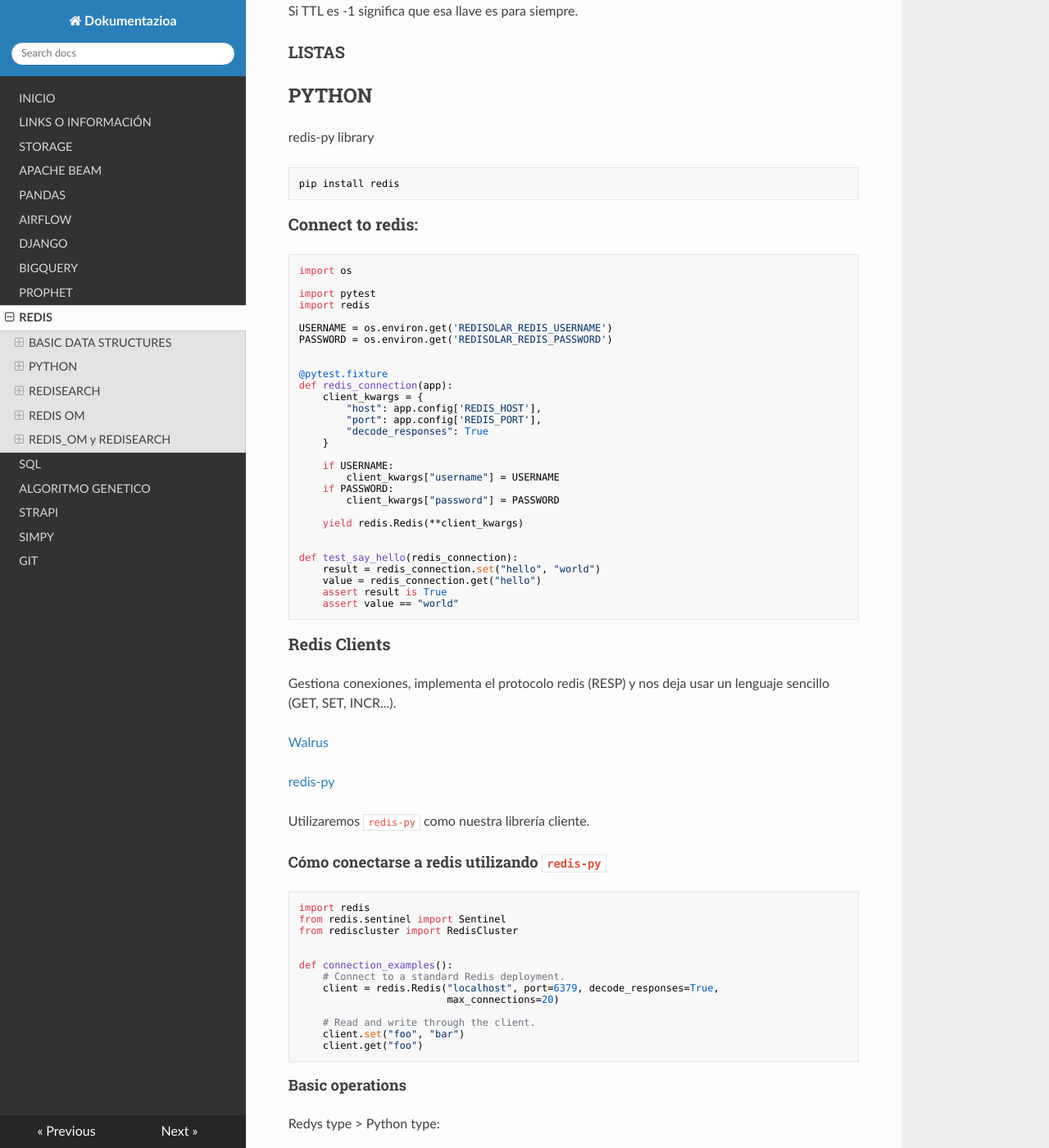
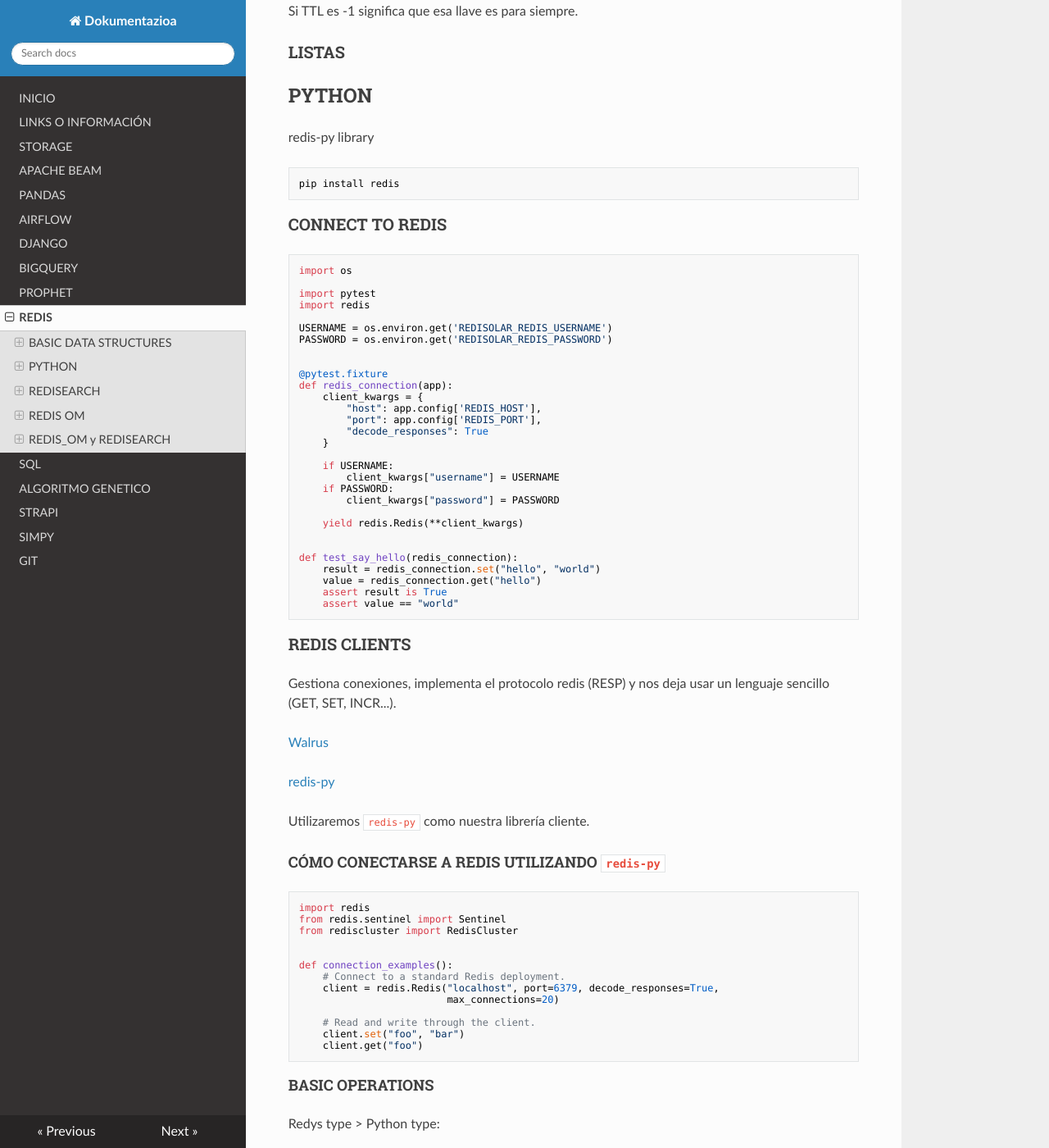
Before and after one commit to lierniortize/help_docs, an MkDocs documentation site: the page built from docs/redis.md, in a window 1280 px wide and 1400 px high, scrolled down 3173 px. Shown: the whole window at 82% size. Built offline with MkDocs 1.6.1, drawn with Linux system fonts in a browser that asks for light colours; nearby versions of some CDN libraries; some of the changed text lies outside the part shown.

Commit message:
Completar doc

````diff
--- a/docs/redis.md
+++ b/docs/redis.md
@@ -7,7 +7,7 @@
 
 ## BASIC DATA STRUCTURES
 
-### Keys and Expiration
+### KEYS AND EXPIRATION
 
 [Documentation](https://redis.io/commands#generic)
 
@@ -83,7 +83,7 @@ scan 1229 MATCH customer:1* => 1) 0
 Cuando aparece 0 significa que no hay nada más sobre lo que iterar.
 ...
 
-### Borrar llaves
+### BORRAR LLAVES
 
 ### `DEL`
 Para borrar una llave y el valor asociado a ella o desvincular su llave con el valor.
@@ -147,7 +147,7 @@ redis-py library
 ```
 pip install redis
 ```
-### Connect to redis:
+### CONNECT TO REDIS
 
 ```
 import os
@@ -182,7 +182,7 @@ def test_say_hello(redis_connection):
     assert value == "world"
 ```
 
-### Redis Clients
+### REDIS CLIENTS
 
 Gestiona conexiones, implementa el protocolo redis (RESP) y nos deja usar un lenguaje sencillo (GET, SET, INCR...).
 
@@ -192,7 +192,7 @@ Gestiona conexiones, implementa el protocolo redis (RESP) y nos deja usar un len
 
 Utilizaremos `redis-py` como nuestra librería cliente.
 
-#### Cómo conectarse a redis utilizando `redis-py`
+#### CÓMO CONECTARSE A REDIS UTILIZANDO `redis-py`
 
 ```
 import redis
@@ -210,7 +210,7 @@ def connection_examples():
     client.get("foo")
 ```
 
-#### Basic operations
+#### BASIC OPERATIONS
 
 Redys type > Python type:
 
@@ -428,7 +428,7 @@ res = client.search(q)
 EJEMPLO:
 Vamos a montar un refugio de animales y tenemos un csv con los siguientes campos: `name, species, age, weight, sex, fee, children, other_animals, description`.
 
-#### Creamos un Redis Model en OM:
+#### CREAMOS UN REDIS MODEL EN OM
 
 ```
 from typing import Text
@@ -454,7 +454,7 @@ Cada animal se guardará asociado a un valor (tal y como funciona redis, con cla
 
 Si quisieramos modelar algo con campos anidados (que no sea clave-valor como en este caso) podríamos utilizar el modelado JSON de redis. Ambos son modelos `pedantic` (una librería de validación de python) por lo que podemos añadir criterios adicionales (que un campo sea un email, que un int esté entre valores que especifiquemos...).
 
-#### Cargar datos en redis
+#### CARGAR DATOS EN REDIS
 
 Creamos una base de datos en redis a partir de un CSV:
 
@@ -481,7 +481,7 @@ Con `Migrator.run()` activamos algo parecido a "un detector de cambios". Así to
 
 Podemos descargarnos [RedisInsight](https://redis.com/es/redis-enterprise/redisinsight/#insight-form) para interactuar con nuestra base de datos. Es una interfaz donde podemos ver y gestionar nuestros datos fácilmente.
 
-#### Querys
+#### QUERYS
 
 ```
 from adoptable import Adoptable
@@ -543,7 +543,7 @@ En la última función nos basamos en redisearch para las búsquedas. Si queremo
 
 Vamos a manejar una base de datos con los siguientes campos: `firstName,lastName,salary,department,isAdmin`
 
-### Iniciar Redis en Windows
+### INICIAR REDIS EN WINDOWS
 
 Tres opciones:
 
````
Also changed, not shown: other parts of docs/redis.md (+4 -4 lines), docs/django.md (+8 -8 lines), docs/git.md (+1 -1 lines).
